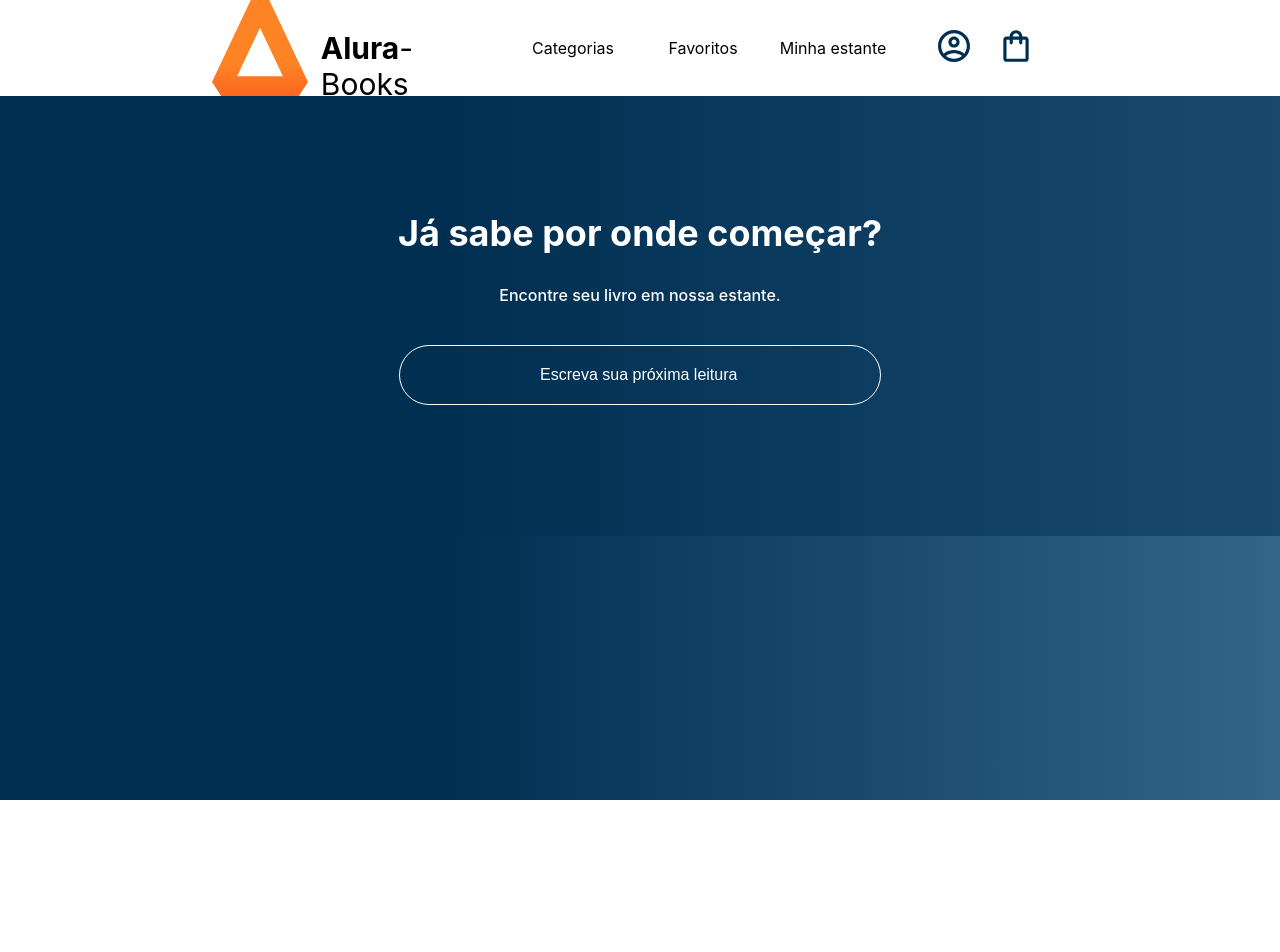
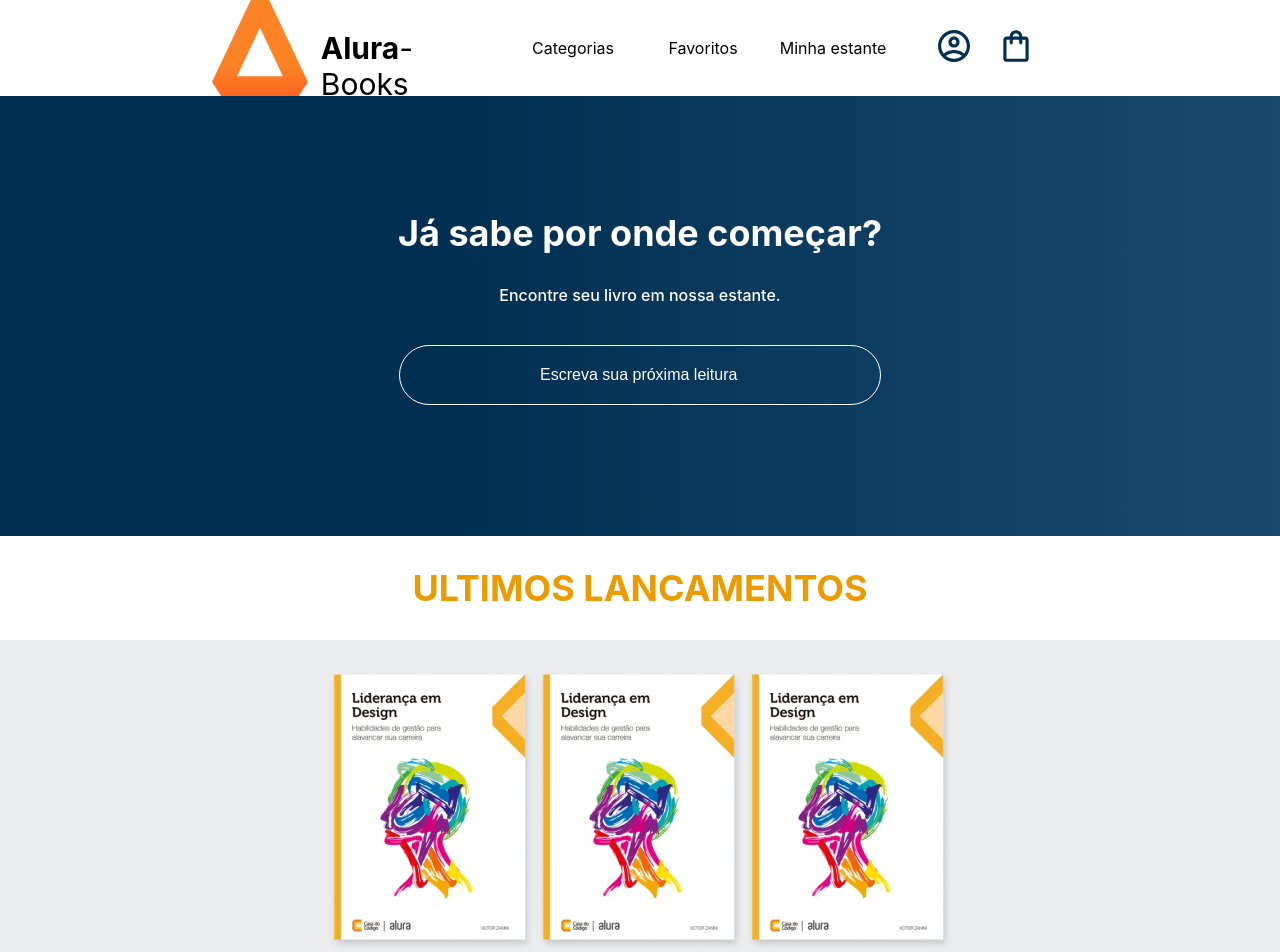
Before and after one commit to Vitor4818/Alura-books, a React (Create React App) app: page / in a window 1280 px wide. Shown: the top 952 px of the page. Before the commit the page ends 800 px from the top, so only its background shows below. Built offline with nearby package versions, Linux system fonts and the light colour scheme.

Commit message:
WIP: Aprendendo e aplicando props

```diff
--- a/src/App.js
+++ b/src/App.js
@@ -1,6 +1,7 @@
 import Pesquisa from './componentes/Pesquisa';
 import Header from './componentes/Header'
 import styled from 'styled-components';
+import UltimosLancamentos from './componentes/UltimosLancamentos';
 const AppContainer = styled.div `
     width: 100vw;
     height: 100vh;
@@ -16,6 +17,7 @@
     <AppContainer>
         <Header/>
         <Pesquisa/>
+        <UltimosLancamentos/>
     </AppContainer>
   );
 }
--- /dev/null
+++ b/src/componentes/Titulo/index.js
@@ -0,0 +1,11 @@
+import styled from 'styled-components'
+
+export const Titulo = styled.h2`
+    width: 100%;
+    padding: 30px 0;
+    background-color: #FFF;
+    color: ${props  => props.cor || '#000'};
+    font-size: 36px;
+    text-align: center;
+    margin: 0;
+`
--- /dev/null
+++ b/src/componentes/UltimosLancamentos/dadosUlltimosLancamentos.js
@@ -0,0 +1,7 @@
+import livro from '../../imagens/livro.png'
+
+export const livros = [
+    {nome: 'Liderança em Design', src: livro, id: 1},
+    {nome: 'Cangaceiro JavaScript', src: livro, id: 3},
+    {nome: 'Apache Kafka e Spring Boot', src: livro, id: 4}
+]
--- /dev/null
+++ b/src/componentes/UltimosLancamentos/index.js
@@ -0,0 +1,35 @@
+import { livros } from './dadosUlltimosLancamentos'
+import { Titulo } from '../Titulo'
+import styled from 'styled-components'
+
+const UltimosLancamentosContainer = styled.section`
+    background-color: #EBECEE;
+    padding-bottom: 20px;
+    display: flex;
+    flex-direction: column;
+`
+
+
+
+const NovosLivrosContainer = styled.div`
+    margin-top: 30px;
+    display: flex;
+    width: 100%;
+    justify-content: center;
+    cursor: pointer;
+`
+
+function UltimosLancamentos() {
+    return (
+        <UltimosLancamentosContainer>
+            <Titulo cor='#EB9B00'>ULTIMOS LANCAMENTOS</Titulo>
+            <NovosLivrosContainer>
+                { livros.map( livro => (
+                    <img src={livro.src}/>
+                ) ) }
+            </NovosLivrosContainer>
+        </UltimosLancamentosContainer>
+    )
+}
+
+export default UltimosLancamentos
```
